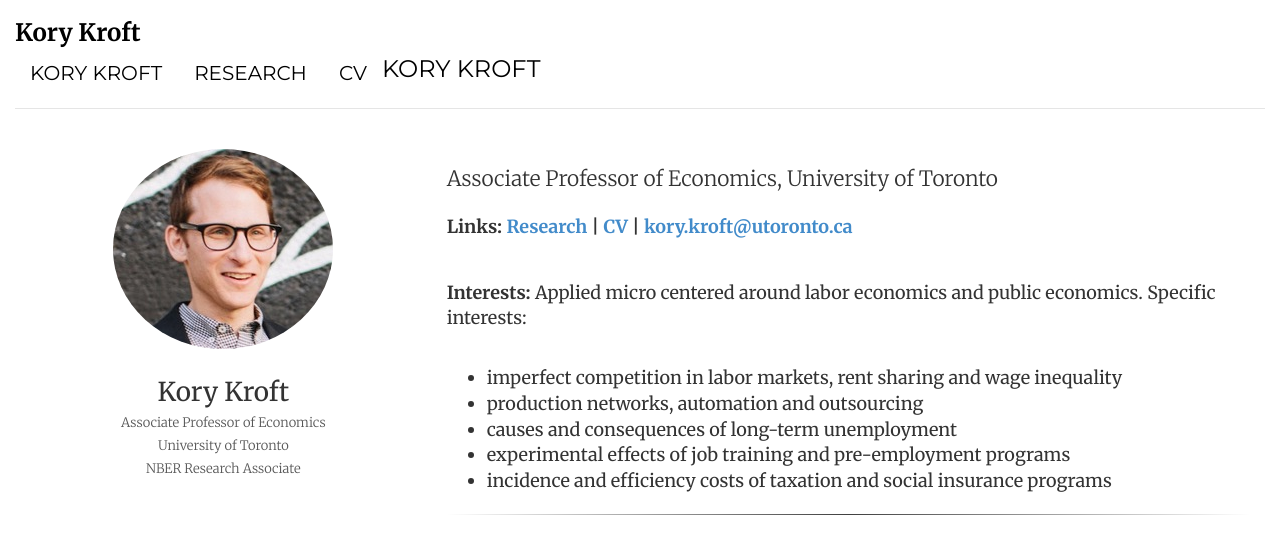
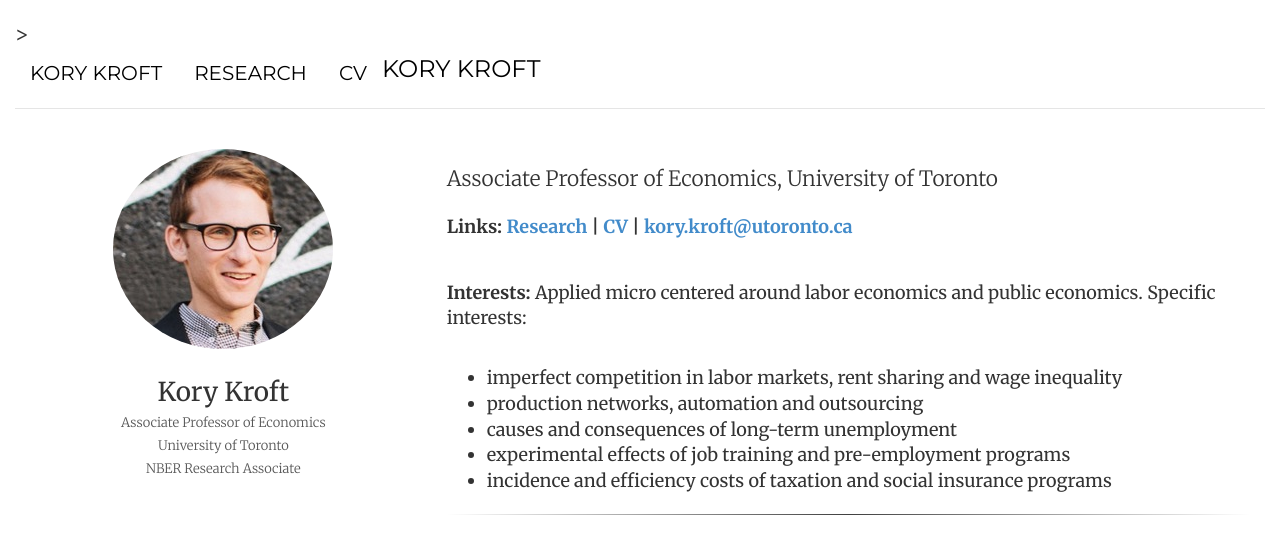
Before and after one commit to korykroft/korykroft.github.io, a Jekyll site: the page built from index.html, in a window 1280 px wide. Shown: the top 554 px of the page. Built offline with Jekyll 4.4.1, drawn with Linux system fonts in a browser that asks for light colours.

Commit message:
Update no_footer.html

```diff
--- a/_layouts/no_footer.html
+++ b/_layouts/no_footer.html
@@ -5,7 +5,7 @@
 
 	<body>
 		<div class="container-wide">
-			<h3 class="text-muted" style="color:black; display:inline;" ><a href="/">Kory Kroft</a></h3>
+>
 			{% include header.html %}
 
 			{{ content }}
```
